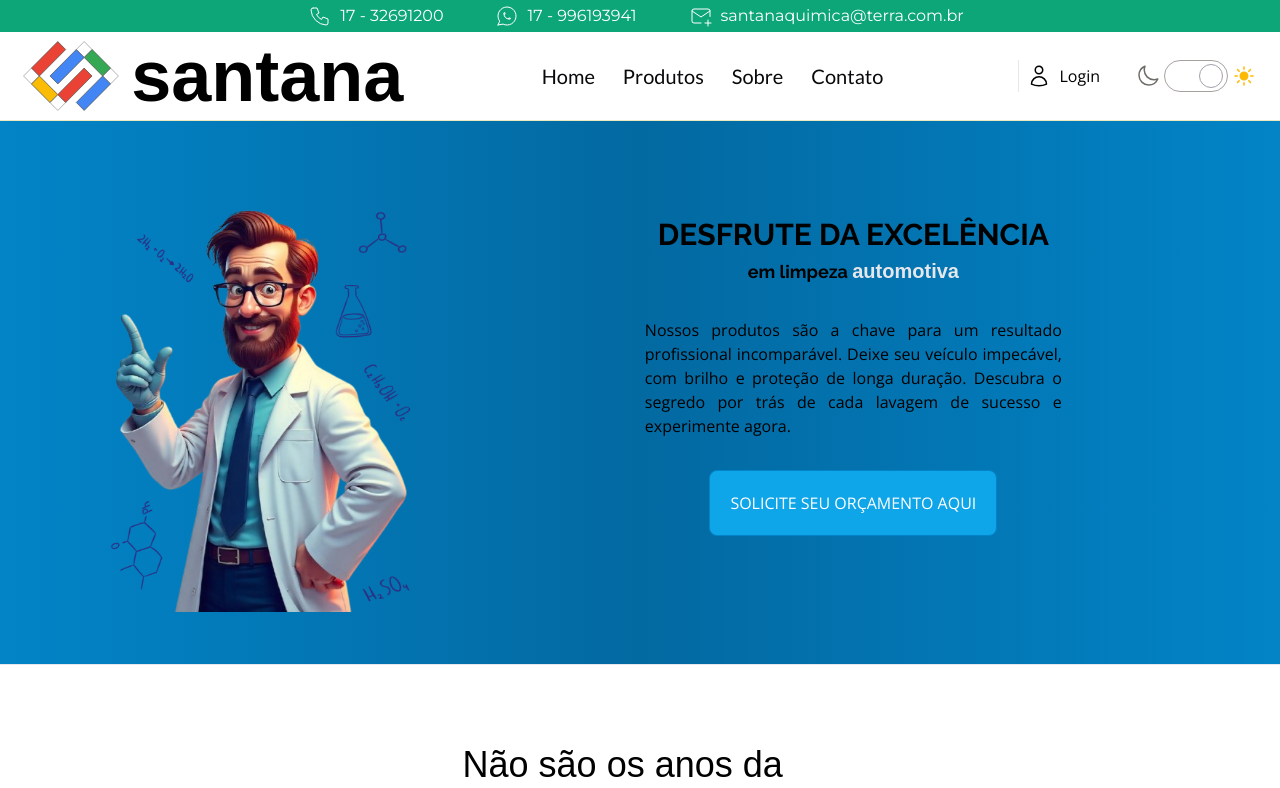
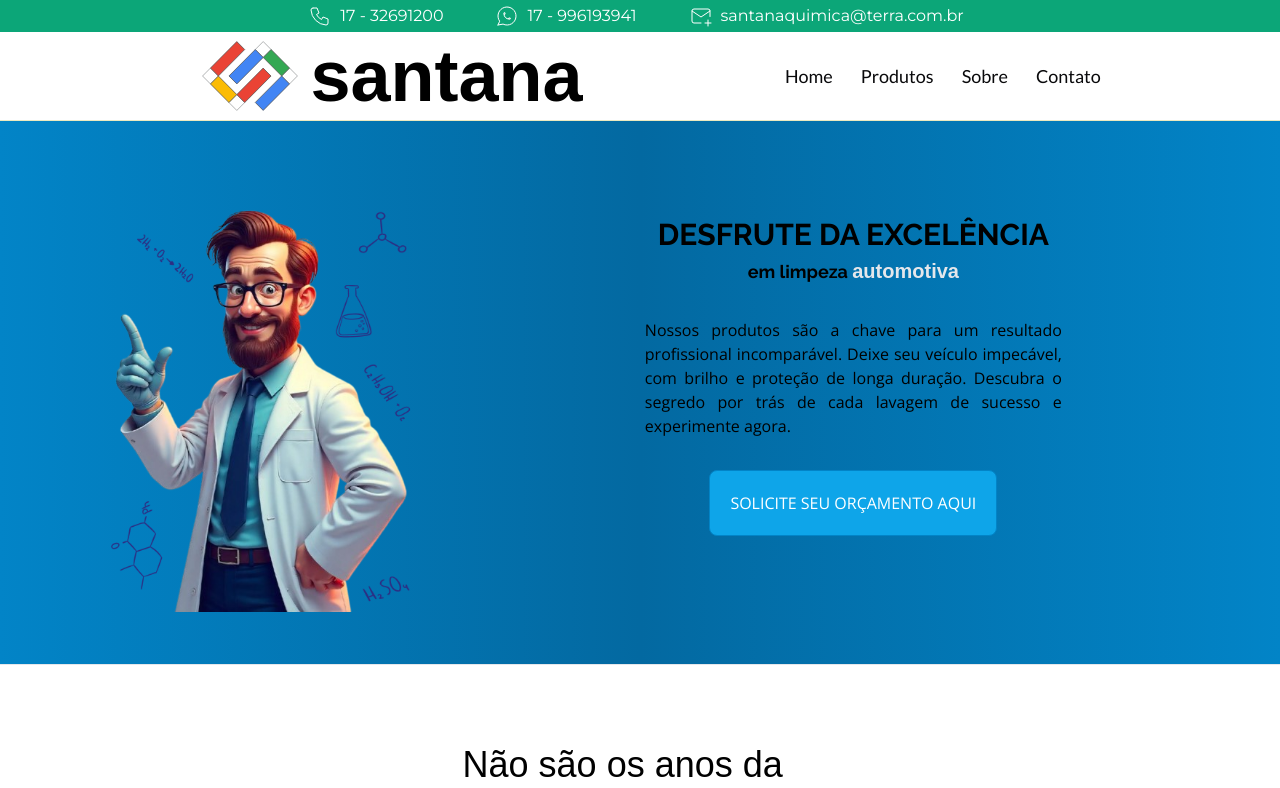
Before and after one commit to jcsj89/front-santana, a Next.js app: page / in a window 1280 px wide. Shown: the top 788 px of the page. Built offline with nearby package versions, Linux system fonts and the light colour scheme; a web font is replaced by a local one.

Commit message:
header update

```diff
--- a/src/app/page.bkp.tsx
+++ /dev/null
@@ -1,7 +0,0 @@
-export default function Home() {
-  return (
-    <main className="flex items-center justify-center border">
-      <h1>Hello Santana Quimica</h1>
-    </main>
-  );
-}
--- a/src/components/site/top/Header.tsx
+++ b/src/components/site/top/Header.tsx
@@ -1,8 +1,6 @@
 "use client";
-import DarkMode from "@/components/UI/DarkMode";
 import { useRouter } from "next/navigation";
 import ContactTopHeader from "./ContactTopHeader";
-import Login from "./Login";
 import Logo from "./Logo";
 import NavBar from "./NavBar";
 
@@ -10,32 +8,33 @@ const Header = () => {
     const router = useRouter();
 
     return (
-    <div className="flex flex-col border-b bg-white text-black border-[#ece9c0] dark:bg-gray-700">
+        <div className="flex flex-col border-b bg-white text-black border-[#ece9c0] dark:bg-zinc-700">
             <ContactTopHeader />
-      <div className="flex flex-col xl:flex-row justify-center sm:justify-evenly lg:justify-between items-center">
-        <div className="lg:w-1/3">
-          <Logo className="lg:w-24" />
-        </div>
+            <div className="flex flex-col xl:flex-row justify-center sm:justify-evenly  items-center">
+                <Logo containerClassName="lg:w-1/3" className="lg:w-24" />
 
                 <NavBar
-          linkClassname="sm:text-lg md:text-xl antialiased text-zinc-950  hover:text-[#004e98] duration-150"
-          navBarClassname="mb-3 sm:my-3"
+                    linkClassname="text-sm sm:text-base md:text-lg antialiased text-zinc-950  hover:text-[#004e98] duration-150"
+                    navBarClassname="mb-2 sm:my-3 "
                 />
 
-        <div className="hidden md:block">
+                {/* <div className="hidden md:block bg-amber-300">
                     <div className="flex justify-center items-center">
-            {/* <Button
-              className="flex justify-center items-center p-3 border  border-[#DB4437] bg-[#DB4437] hover:bg-[#fff] hover:text-zinc-900 duration-400 rounded-lg  text-gray-800 uppercase cursor-pointer font-extrabold"
-              label="SOLICITE UM ORCAMENTO"
-              onClick={() => router.push("/sobre")}
-            /> */}
                         <Login />
                         <DarkMode />
                     </div>
-        </div>
+                </div> */}
             </div>
         </div>
     );
 };
 
 export default Header;
+
+{
+    /* <Button
+className="flex justify-center items-center p-3 border  border-[#DB4437] bg-[#DB4437] hover:bg-[#fff] hover:text-zinc-900 duration-400 rounded-lg  text-gray-800 uppercase cursor-pointer font-extrabold"
+label="SOLICITE UM ORCAMENTO"
+onClick={() => router.push("/sobre")}
+/> */
+}
--- a/src/components/site/top/Logo.tsx
+++ b/src/components/site/top/Logo.tsx
@@ -6,11 +6,16 @@ interface LogoProps {
     alt?: string;
     onlyLogo?: boolean;
     className?: string;
+    containerClassName?: string;
 }
 
 const Logo = (props: LogoProps) => {
     return (
-    <div className="flex justify-center items-center px-3 py-2">
+        <div
+            className={`${
+                props.containerClassName || ""
+            } flex justify-center items-center px-3 py-2`}
+        >
             <Image
                 className={props.className}
                 style={{}}
@@ -22,7 +27,9 @@ const Logo = (props: LogoProps) => {
             {props.onlyLogo ? (
                 false
             ) : (
-        <span className={`text-7xl ml-3 ${truculenta.className}`}>santana</span>
+                <span className={`text-7xl ml-3 ${truculenta.className}`}>
+                    santana
+                </span>
             )}
         </div>
     );
```
Lines whose indentation alone changed are shown as unchanged.
